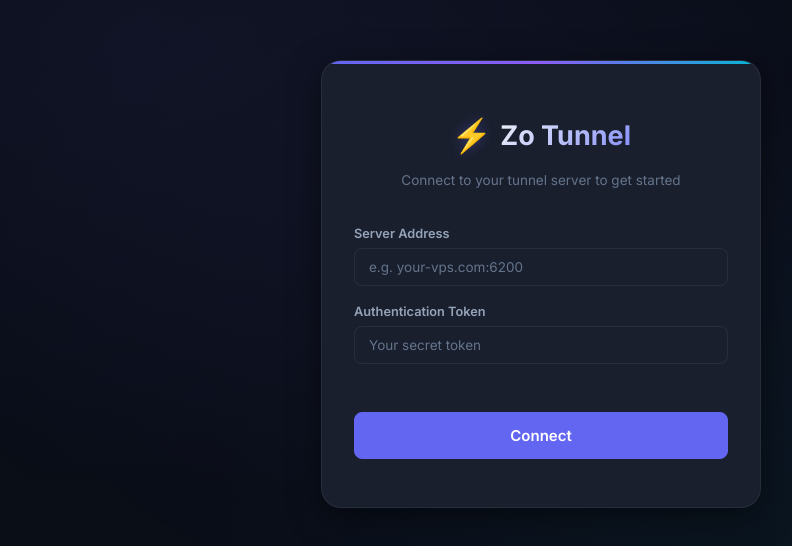
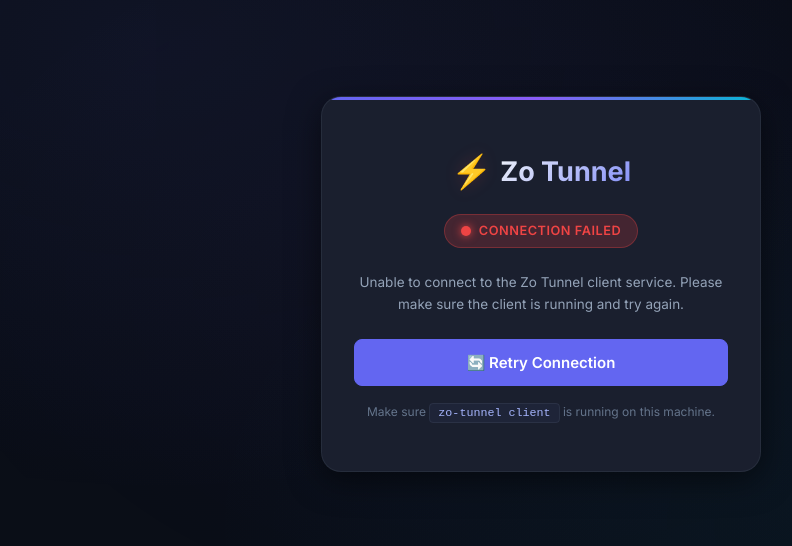
Before and after one commit to Zobite/zo-tunnel, a plain HTML site: page web/client/index.html in a window 1280 px wide. Shown: the part 116-662 px from the top of the page, without its empty margins (99-891 px from the left). Drawn offline with Linux system fonts and the light colour scheme; no server answers.

Commit message:
release: v0.5.14

```diff
--- a/web/client/app.js
+++ b/web/client/app.js
@@ -45,13 +45,30 @@
 
     // ─── View Switching ─────────────────────────────────────────
 
+    function showConnectionError(errorMsg) {
+        $('connection-error-screen').style.display = '';
+        $('setup-screen').style.display = 'none';
+        $('dashboard').style.display = 'none';
+        stopRefresh();
+        var details = $('connection-error-details');
+        if (errorMsg) {
+            details.textContent = errorMsg;
+            details.style.display = '';
+        } else {
+            details.textContent = '';
+            details.style.display = 'none';
+        }
+    }
+
     function showSetup() {
+        $('connection-error-screen').style.display = 'none';
         $('setup-screen').style.display = '';
         $('dashboard').style.display = 'none';
         stopRefresh();
     }
 
     function showDashboard() {
+        $('connection-error-screen').style.display = 'none';
         $('setup-screen').style.display = 'none';
         $('dashboard').style.display = '';
         startRefresh();
@@ -82,7 +99,7 @@
                 showSetup();
             }
         } catch (e) {
-            showSetup();
+            showConnectionError();
         }
     }
 
@@ -684,6 +701,28 @@
         }
     });
 
+    // ─── Retry Connection ───────────────────────────────────────
+
+    $('btn-retry-connect').addEventListener('click', async function () {
+        var btn = $('btn-retry-connect');
+        btn.disabled = true;
+        btn.textContent = '⏳ Connecting...';
+        try {
+            var resp = await api('GET', '/api/status');
+            if (resp.success && resp.data.connected) {
+                showDashboard();
+                checkForUpgrades();
+            } else {
+                showSetup();
+            }
+        } catch (e) {
+            showConnectionError();
+        } finally {
+            btn.disabled = false;
+            btn.textContent = '🔄 Retry Connection';
+        }
+    });
+
     // ─── Start ──────────────────────────────────────────────────
     init();
 
--- a/web/client/index.html
+++ b/web/client/index.html
@@ -10,6 +10,28 @@
 </head>
 <body>
     <div class="app" id="app">
+
+        <!-- ═══ Connection Error Screen (shown when local server unreachable) ═══ -->
+        <div class="setup-screen" id="connection-error-screen" style="display:none">
+            <div class="setup-card connection-error-card">
+                <div class="setup-logo">
+                    <span class="logo-icon setup-logo-icon connection-error-icon">⚡</span>
+                    <span class="logo-text">Zo Tunnel</span>
+                </div>
+                <div class="connection-error-content">
+                    <div class="connection-error-badge">
+                        <span class="status-dot error"></span>
+                        <span>Connection Failed</span>
+                    </div>
+                    <p class="connection-error-desc">Unable to connect to the Zo Tunnel client service. Please make sure the client is running and try again.</p>
+                    <div class="connection-error-details" id="connection-error-details"></div>
+                    <button type="button" class="btn btn-primary btn-lg btn-block" id="btn-retry-connect">
+                        🔄 Retry Connection
+                    </button>
+                    <p class="connection-error-hint">Make sure <code>zo-tunnel client</code> is running on this machine.</p>
+                </div>
+            </div>
+        </div>
 
         <!-- ═══ Setup Screen (shown when not connected) ═══ -->
         <div class="setup-screen" id="setup-screen" style="display:none">
--- a/web/client/style.css
+++ b/web/client/style.css
@@ -1110,3 +1110,70 @@
     0% { transform: rotate(0deg); }
     100% { transform: rotate(360deg); }
 }
+
+/* ─── Connection Error Screen ────────────────────────────────── */
+
+.connection-error-card {
+    text-align: center;
+}
+
+.connection-error-icon {
+    filter: drop-shadow(0 0 8px var(--accent-red-glow)) !important;
+    animation: none !important;
+}
+
+.connection-error-content {
+    margin-top: var(--space-md);
+}
+
+.connection-error-badge {
+    display: inline-flex;
+    align-items: center;
+    gap: var(--space-sm);
+    padding: 6px 16px;
+    background: var(--accent-red-glow);
+    color: var(--accent-red);
+    border: 1px solid rgba(239, 68, 68, 0.3);
+    border-radius: 20px;
+    font-size: 0.85rem;
+    font-weight: 600;
+    text-transform: uppercase;
+    letter-spacing: 0.04em;
+    margin-bottom: var(--space-lg);
+}
+
+.connection-error-desc {
+    color: var(--text-secondary);
+    font-size: 0.9rem;
+    line-height: 1.6;
+    margin-bottom: var(--space-lg);
+}
+
+.connection-error-details {
+    padding: var(--space-sm) var(--space-md);
+    background: var(--accent-red-glow);
+    border: 1px solid rgba(239, 68, 68, 0.2);
+    border-radius: var(--radius-sm);
+    font-size: 0.8rem;
+    color: var(--accent-red);
+    margin-bottom: var(--space-lg);
+    font-family: 'SF Mono', 'Fira Code', monospace;
+    word-break: break-word;
+    display: none;
+}
+
+.connection-error-hint {
+    margin-top: var(--space-md);
+    font-size: 0.8rem;
+    color: var(--text-muted);
+}
+
+.connection-error-hint code {
+    padding: 2px 8px;
+    background: var(--bg-card-hover);
+    border: 1px solid var(--border-color);
+    border-radius: 4px;
+    font-size: 0.78rem;
+    font-family: 'SF Mono', 'Fira Code', monospace;
+    color: var(--text-accent);
+}
```
Also changed, not shown: 4 other files.
